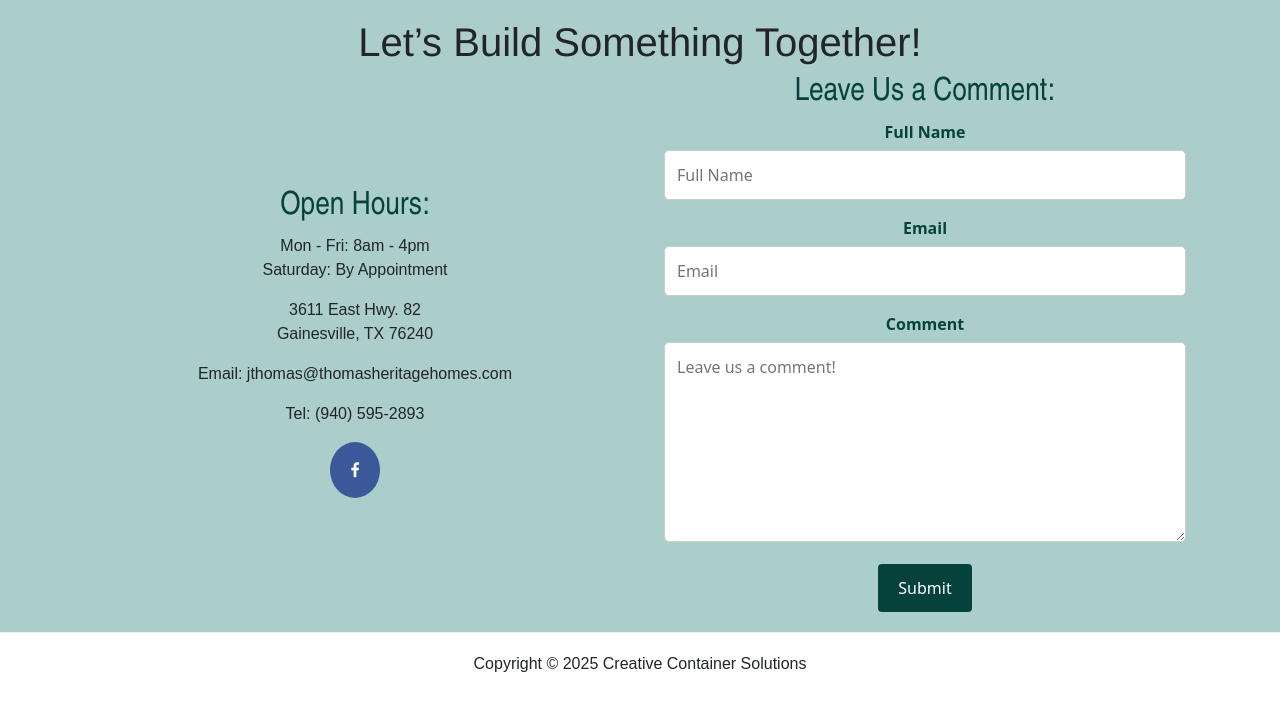
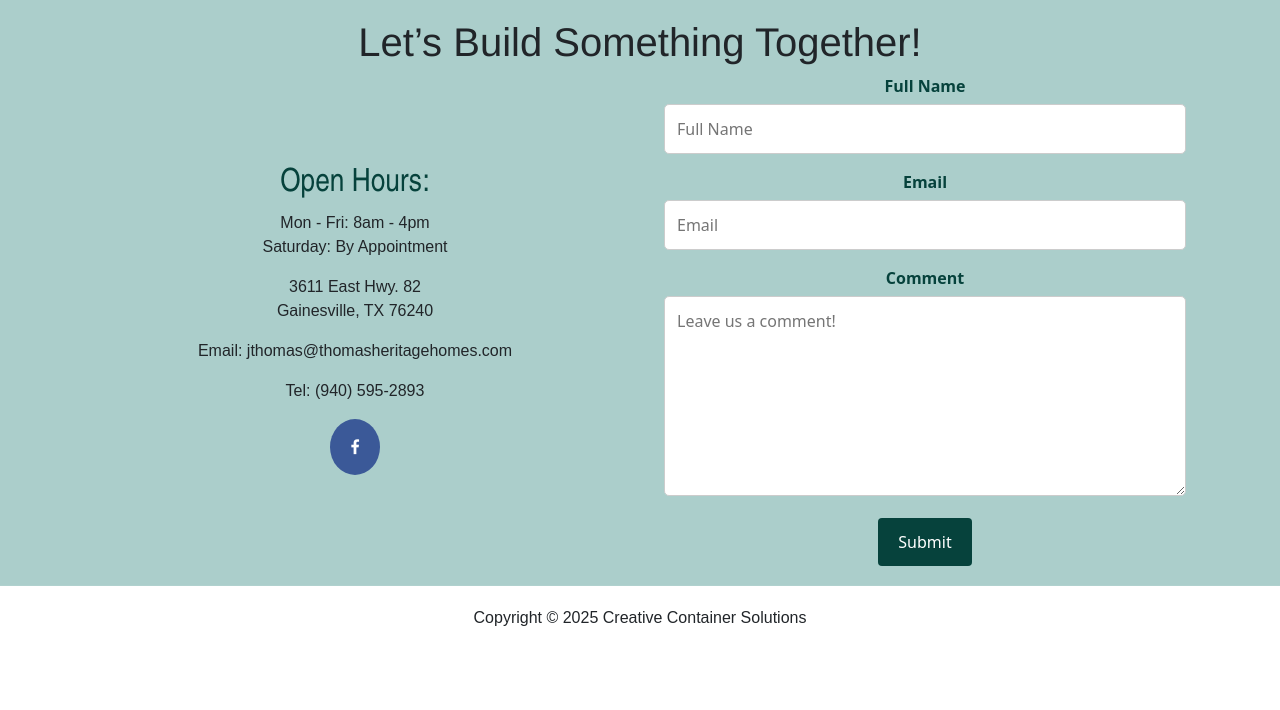
Before and after one commit to omthomas96/ccs, a plain HTML site: page index.html in a window 1280 px wide. Shown: the part 2187-2897 px from the top of the page. After the commit the page ends 2853 px from the top, so only its background shows below. Drawn offline with nearby package versions, Linux system fonts and the light colour scheme.

Commit message:
trtied to fix column, didn't work.

```diff
--- a/index.html
+++ b/index.html
@@ -126,7 +126,6 @@
                 <a href="https://www.facebook.com/people/Creative-Container-Solutions/100072139266673/" class="fa fa-facebook"></a>
             </div>
             <div class="col" >
-              <h2>Leave Us a Comment:</h2>
               <div class="container">
                 <form action="https://formspree.io/f/xyzwrnoo" method="POST" justify-content="left">
                   <label for="fname">Full Name</label>
```
